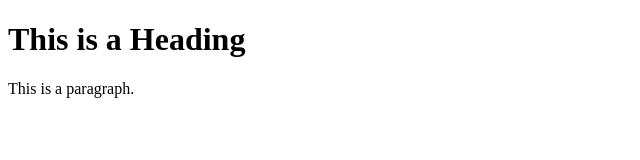
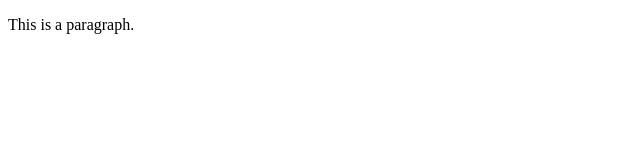
Before and after one commit to Hadewaleomoba/mytest, a plain HTML site: page repo1/index.html in a window 1280 px wide. Shown: the whole page, without its empty margins (0-640 px from the left). Drawn offline with Linux system fonts and the light colour scheme.

Commit message:
server added

```diff
--- a/repo1/index.html
+++ b/repo1/index.html
@@ -5,7 +5,7 @@
 </head>
 <body>
 
-<h1>This is a Heading</h1>
+
 <p>This is a paragraph.</p>
 
 </body>
```
Also changed, not shown: 1 other file.
